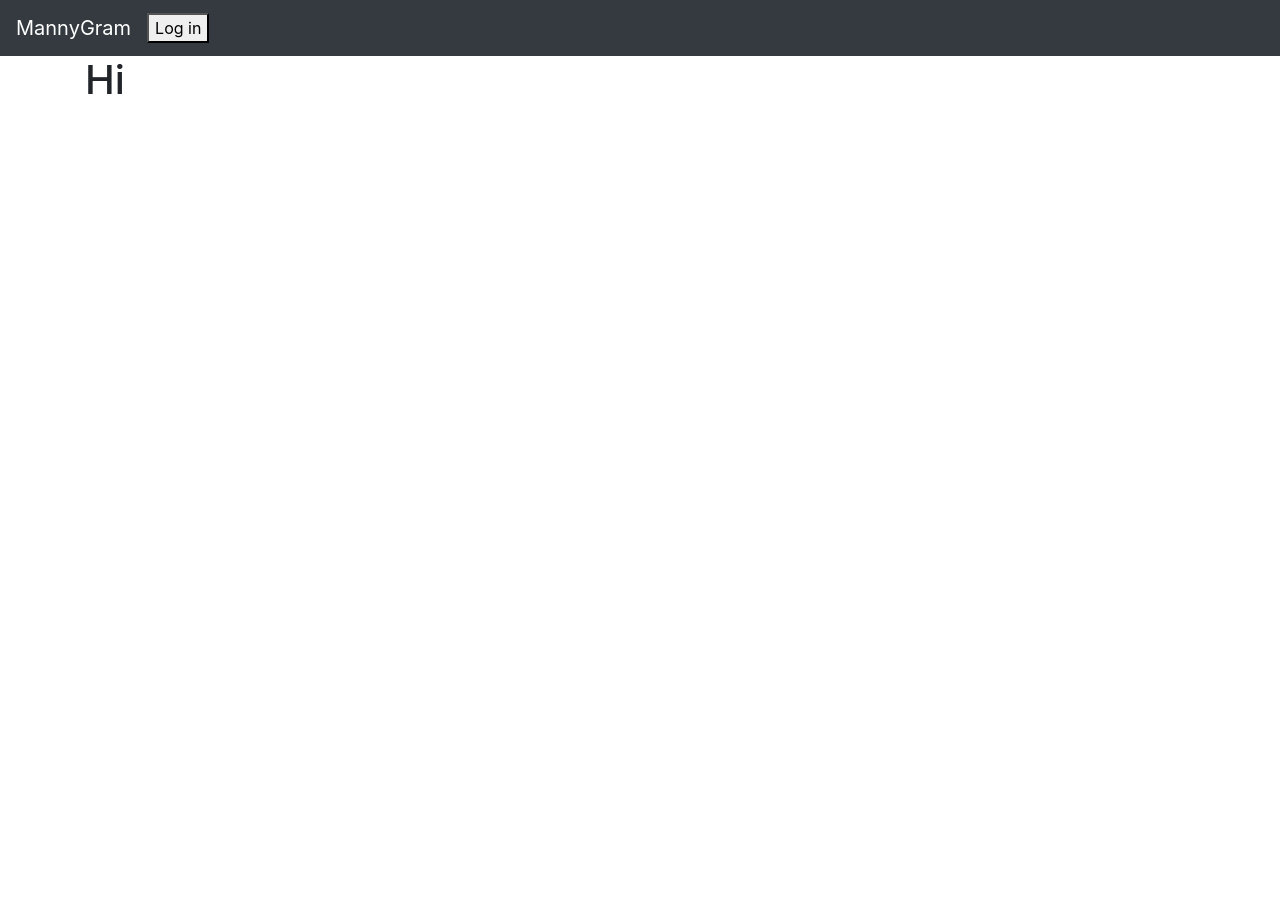
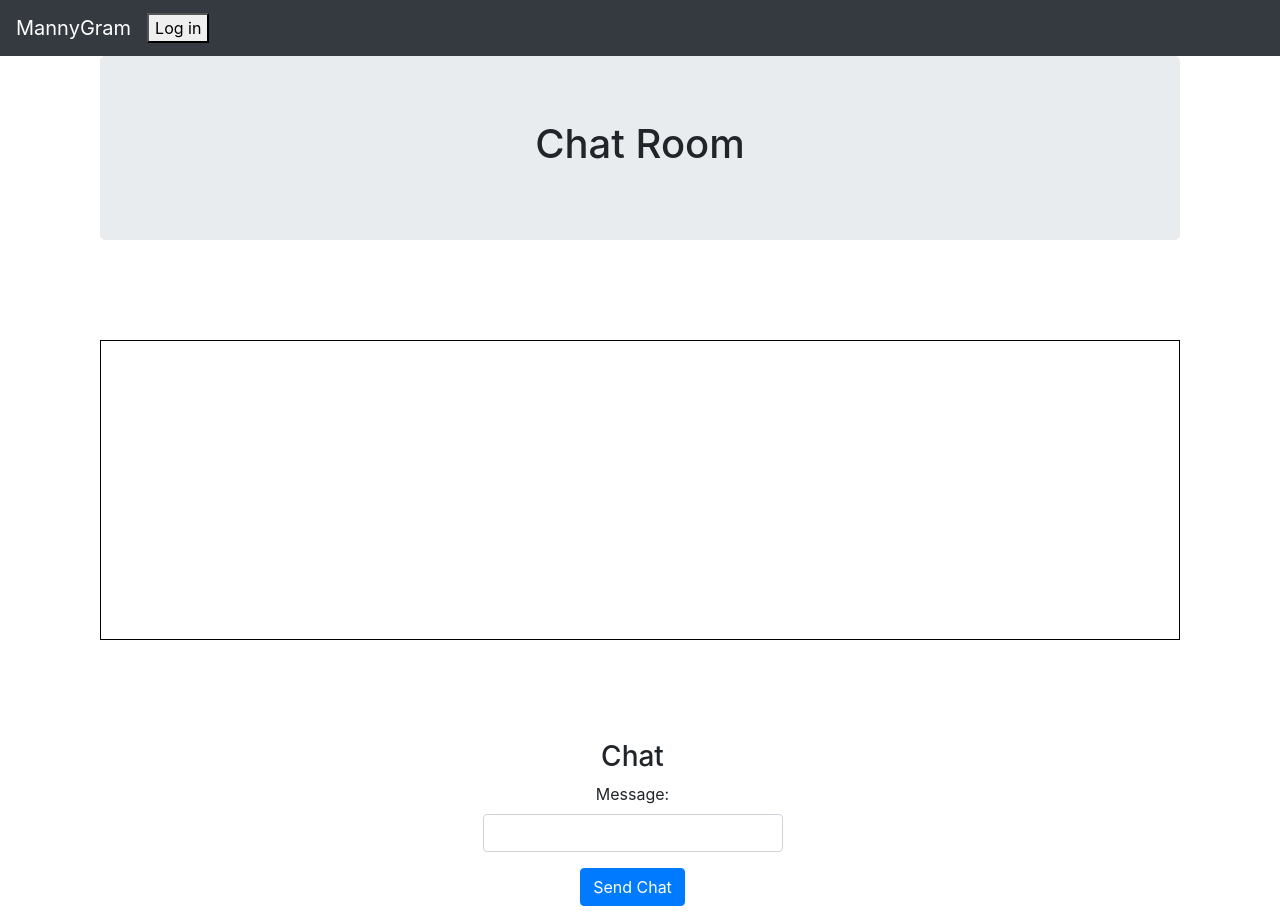
Before and after one commit to EmmanouilRichman/insta_clone, a React (Create React App) app: page /chat in a window 1280 px wide. Before the commit the page ends 800 px from the top, so only its background shows below. Built offline with nearby package versions, Linux system fonts and the light colour scheme; no server answers.

Commit message:
Added styling and fixed log out on redirect

```diff
--- a/src/Components/ChatRoom.js
+++ b/src/Components/ChatRoom.js
@@ -1,10 +1,72 @@
-import React, {useState} from 'react'
+import React, { Component } from 'react'
+import axios from 'axios';
+import { browserHistory } from 'react-router'
+import { Redirect } from 'react-router';
 
-export default function ChatRoom() {
+export default class ChatRoom extends Component {
+    constructor(props){
+        super(props);
 
-    return (
-        <div>
-            <h1>Hi</h1>
-        </div>
-    )
+
+        this.onChangeMessage = this.onChangeMessage.bind(this);
+        this.onSubmit = this.onSubmit.bind(this);
+
+        this.state = {
+            messages: [],
+            message: '',
+            redirect: false
+        }
+    }
+    componentDidMount(){
+        axios.get('http://localhost:5000/chat/')
+            .then(res => {
+                this.setState({messages: res.data})
+            })
+            .catch((error) => {
+                console.log(error);
+            })
+    }
+    onChangeMessage(e){
+        this.setState({
+            message: e.target.value
+        });
+    }
+
+    onSubmit(e){
+       e.preventDefault();
+       this.setState({redirect: true});
+
+    }
+
+    render() {
+        if (this.state.redirect) {
+            return <Redirect push to="/" />;
+       }
+        return (
+            <div className="container">
+                <div className="jumbotron" style={{textAlign: 'center'}}>
+                    <h1>Chat Room</h1>
+                </div>
+                <div className="container" style={{border: '1px solid black', height: '300px', marginTop: '100px'}}>
+
+                </div>
+
+               <div className="container" style={{textAlign: 'center', marginTop: '100px'}}>
+                <form onSubmit={(this.onSubmit)} style={{width: '300px', marginLeft: '35%'}}>
+                    <h3>Chat</h3>
+                    <div className="form-group">
+                        <label>Message: </label>
+                        <input type="text"
+                        className="form-control"
+                        value={this.state.message}
+                        onChange={this.onChangeMessage}/>
+                        </div>
+                        <div className="form-group">
+                            <input type="submit" value="Send Chat" className="btn btn-primary" />
+                        </div>
+                </form>
+               </div>
+            </div>
+        )
+    }
 }
--- a/src/Components/CreatePost.jsx
+++ b/src/Components/CreatePost.jsx
@@ -1,5 +1,6 @@
 import React, { Component } from 'react'
 import axios from 'axios';
+import { Redirect } from 'react-router';
 
 export default class CreatePost extends Component {
     constructor(props){
@@ -15,6 +16,7 @@ export default class CreatePost extends Component {
             title: '',
             description: '',
             img: '',
+            redirect: false
         }
     }
     onChangeTitle(e){
@@ -45,10 +47,13 @@ export default class CreatePost extends Component {
         .catch((error) => {
             console.log(error);
         })
-       window.location = "/";
+       this.setState({redirect: true})
     }
 
     render() {
+        if (this.state.redirect) {
+            return <Redirect push to="/" />;
+       }
         return (
             <div>
                <h3>Create Post</h3>
--- a/src/Components/EditPost.jsx
+++ b/src/Components/EditPost.jsx
@@ -1,5 +1,6 @@
 import React, { Component } from 'react'
 import axios from 'axios';
+import { Redirect } from 'react-router';
 
 export default class EditPost extends Component {
     constructor({match, ...props}){
@@ -14,6 +15,7 @@ export default class EditPost extends Component {
             title: '',
             description: '',
             img: '',
+            redirect: false
         }
     }
 
@@ -59,9 +61,12 @@ export default class EditPost extends Component {
         .then(res => console.log(res.data))
         .catch(err => console.log(err));
 
-        window.location = "/";
+        this.setState({redirect: true});
     }
     render() {
+        if(this.state.redirect){
+            return <Redirect push to="/" />;
+        }
         return (
             <div>
                  <h3>Edit Post</h3>
--- a/src/Components/PostList.jsx
+++ b/src/Components/PostList.jsx
@@ -1,5 +1,5 @@
 import React, { Component } from 'react'
-import {Link} from 'react-router-dom'
+import {Link, Redirect} from 'react-router-dom'
 import axios from 'axios'
 import Card from 'react-bootstrap/Card'
 import Button from 'react-bootstrap/Button'
@@ -46,7 +46,6 @@ export default class PostList extends Component {
                             <Card.Header as="h5">
                             <Nav variant="pills" defaultActiveKey="#first">
                             <Nav.Item>
-                            <Nav.Link href={`/edit/${post._id}`}>Edit</Nav.Link>
                             </Nav.Item>
                             </Nav>
                             </Card.Header>
@@ -57,6 +56,7 @@ export default class PostList extends Component {
                                 <Card.Text>{post.description}</Card.Text>
                                 <Card.Text>Likes: {post.likeCount} </Card.Text>
                                 <Card.Text>Created on: {Moment(`${post.date}`).format('MM/DD/YYYY')}</Card.Text>
+                                <Button variant="primary" onClick={() => <Redirect push to={`/edit/${post._id}`} />}>Edit</Button>
                                 <Button variant="danger" onClick={() => this.deletePost(`${post._id}`)}>Delete</Button>
                             </Card.Body>
                         </Card>
```
Also changed, not shown: 1 other file (tests, documents, lock files or other folders).
